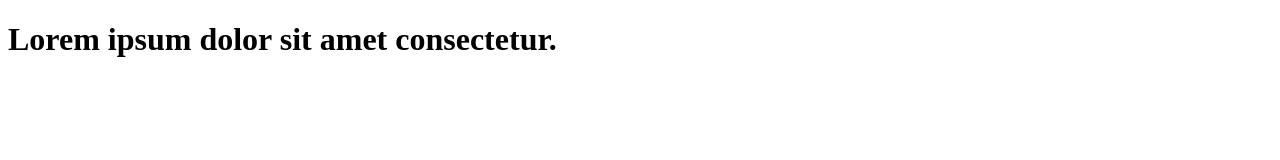
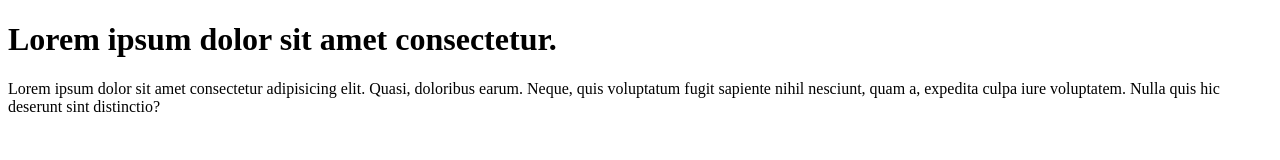
Before and after one commit to hbhardwajx04/learn-git, a plain HTML site: page index.html in a window 1280 px wide. Drawn offline with Linux system fonts and the light colour scheme.

Commit message:
add paragraph to code

```diff
--- a/index.html
+++ b/index.html
@@ -7,5 +7,7 @@
 </head>
 <body>
     <h1>Lorem ipsum dolor sit amet consectetur.</h1>
+    <p>Lorem ipsum dolor sit amet consectetur adipisicing elit. Quasi, doloribus earum. Neque, quis voluptatum fugit sapiente nihil nesciunt, quam a, expedita culpa iure voluptatem. Nulla quis hic deserunt sint distinctio?
+    </p>
 </body>
 </html>
```
